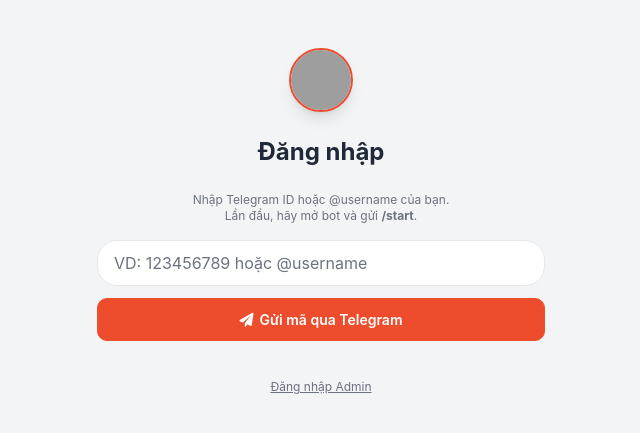
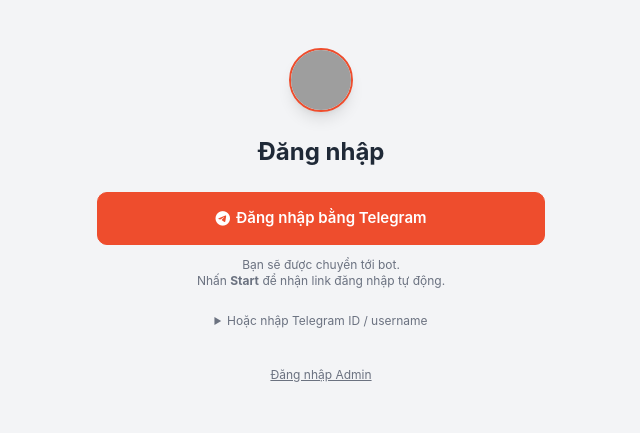
Before and after one commit to quangapit/tracking-express, a Flask app: page / in a window 1280 px wide. Shown: the top 433 px of the page, without its empty margins (319-959 px from the left). Run offline with Flask 3, Linux system fonts and the light colour scheme; some libraries are stand-ins or nearby versions; grey boxes are pictures that could not be loaded.

Commit message:
Update index.html

```diff
--- a/templates/index.html
+++ b/templates/index.html
@@ -140,7 +140,7 @@
 </head>
 <body class="p-4 pb-20">
 
-<!-- ===== LOGIN SCREEN ===== -->
+<!-- ===== LOGIN ===== -->
 <div id="loginScreen" class="hidden">
     <div class="max-w-md mx-auto mt-8">
         <div class="flex justify-center mb-6">
@@ -150,15 +150,25 @@
         <h1 class="text-2xl font-bold text-center mb-6">Đăng nhập</h1>
 
         <div id="loginStep1">
-            <p class="text-xs text-muted mb-4 text-center">
-                Nhập Telegram ID hoặc @username của bạn.<br>
-                Lần đầu, hãy mở bot và gửi <b>/start</b>.
+            <button id="btnBotLogin" class="btn btn-primary w-full justify-center mb-3"
+                    style="padding: 14px; font-size: 15px;">
+                <i class="fab fa-telegram"></i> Đăng nhập bằng Telegram
+            </button>
+            <p class="text-xs text-muted text-center mb-4">
+                Bạn sẽ được chuyển tới bot.<br>
+                Nhấn <b>Start</b> để nhận link đăng nhập tự động.
             </p>
-            <input type="text" id="loginIdent" class="search-box mb-3"
-                   placeholder="VD: 123456789 hoặc @username">
-            <button id="btnSendCode" class="btn btn-primary w-full justify-center">
-                <i class="fas fa-paper-plane"></i> Gửi mã qua Telegram
-            </button>
+
+            <details class="text-xs mt-6">
+                <summary class="text-muted cursor-pointer text-center">Hoặc nhập Telegram ID / username</summary>
+                <div class="mt-3">
+                    <input type="text" id="loginIdent" class="search-box mb-2"
+                           placeholder="VD: 123456789 hoặc @username">
+                    <button id="btnSendCode" class="btn w-full justify-center">
+                        <i class="fas fa-paper-plane"></i> Gửi mã qua bot
+                    </button>
+                </div>
+            </details>
         </div>
 
         <div id="loginStep2" class="hidden">
@@ -358,7 +368,54 @@ function showApp() {
         (u.is_admin ? ' · <span style="color:var(--app-accent)">ADMIN</span>' : '');
 }
 
-// ===== AUTH =====
+// ===== AUTO-VERIFY TỪ ?code= =====
+async function tryUrlCode() {
+    const params = new URLSearchParams(window.location.search);
+    const urlCode = params.get('code');
+    if (!urlCode || !/^\d{6}$/.test(urlCode)) return false;
+
+    const clean = window.location.pathname + window.location.hash;
+    window.history.replaceState({}, '', clean);
+
+    try {
+        const res = await fetch('/api/auth/verify-code', {
+            method: 'POST',
+            headers: { 'Content-Type': 'application/json' },
+            body: JSON.stringify({ code: urlCode }),
+            credentials: 'same-origin',
+        });
+        const data = await res.json();
+        if (res.ok && data.token) {
+            TOKEN = data.token;
+            localStorage.setItem('session_token', TOKEN);
+            showToast('Đăng nhập thành công!');
+            return true;
+        }
+        showToast(data.error || 'Mã không hợp lệ hoặc đã hết hạn');
+    } catch (e) {
+        showToast('Lỗi đăng nhập: ' + e.message);
+    }
+    return false;
+}
+
+// ===== ĐĂNG NHẬP QUA BOT =====
+async function botLogin() {
+    try {
+        const res = await fetch('/api/auth/bot-info');
+        const data = await res.json();
+        if (!data.bot_username) {
+            return showToast('Bot chưa cấu hình trên server');
+        }
+        const url = `https://t.me/${data.bot_username}?start=login`;
+        if (tg && tg.openTelegramLink) tg.openTelegramLink(url);
+        else window.open(url, '_blank');
+        showToast('Nhấn Start trong bot để nhận link đăng nhập');
+    } catch (e) {
+        showToast('Lỗi: ' + e.message);
+    }
+}
+
+// ===== AUTH thủ công =====
 async function requestCode() {
     const ident = document.getElementById('loginIdent').value.trim();
     if (!ident) return showToast('Nhập Telegram ID hoặc @username');
@@ -441,6 +498,8 @@ async function logout() {
 
 // ===== BOOT =====
 async function boot() {
+    await tryUrlCode();
+
     try {
         const res = await api('/api/auth/me');
         const data = await res.json();
@@ -729,6 +788,7 @@ document.addEventListener('DOMContentLoaded', () => {
     populateCarrierSelect();
     buildFilters();
 
+    document.getElementById('btnBotLogin').addEventListener('click', botLogin);
     document.getElementById('btnSendCode').addEventListener('click', requestCode);
     document.getElementById('btnVerifyCode').addEventListener('click', verifyCode);
     document.getElementById('btnBack').addEventListener('click', () => {
```
